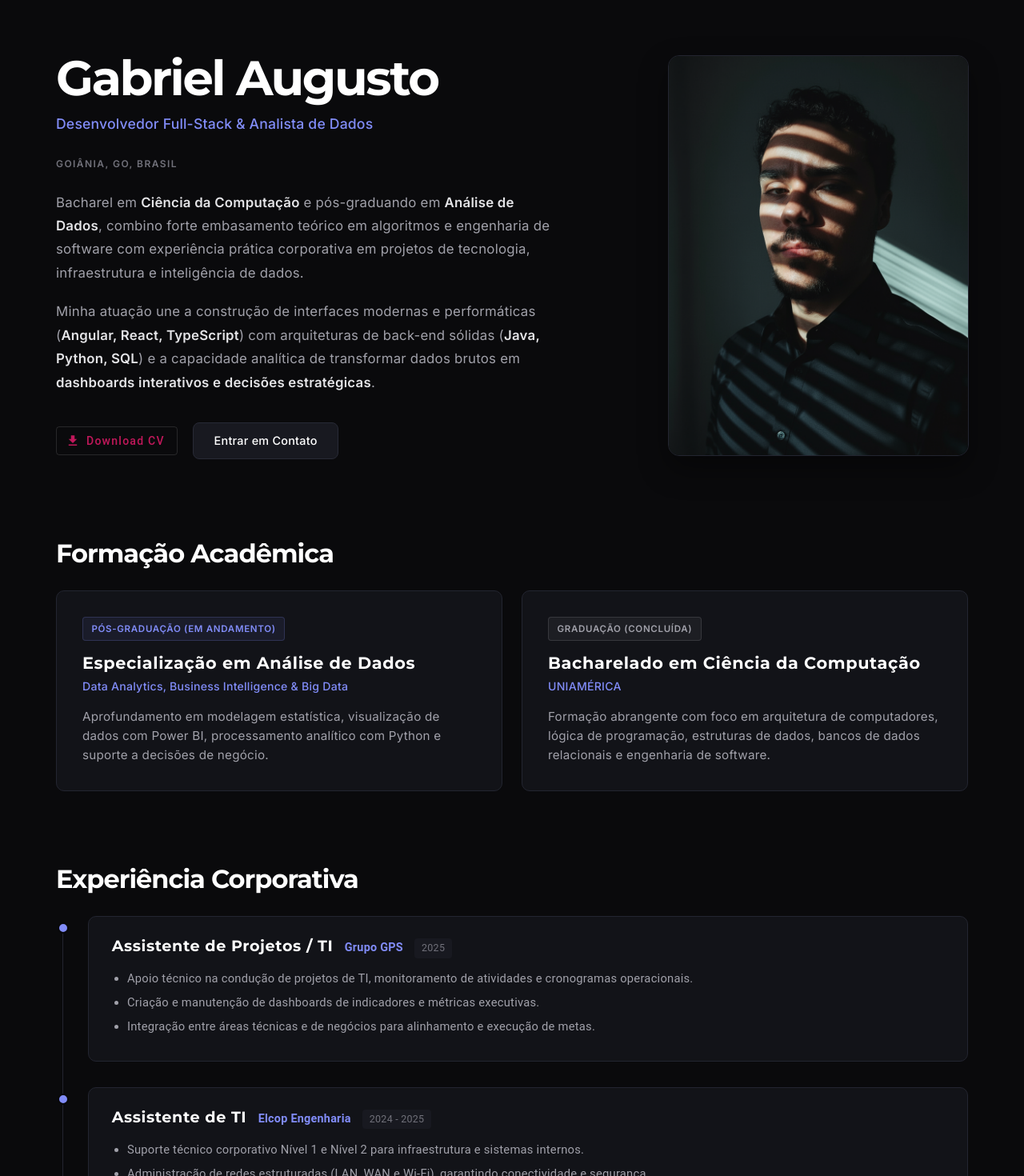
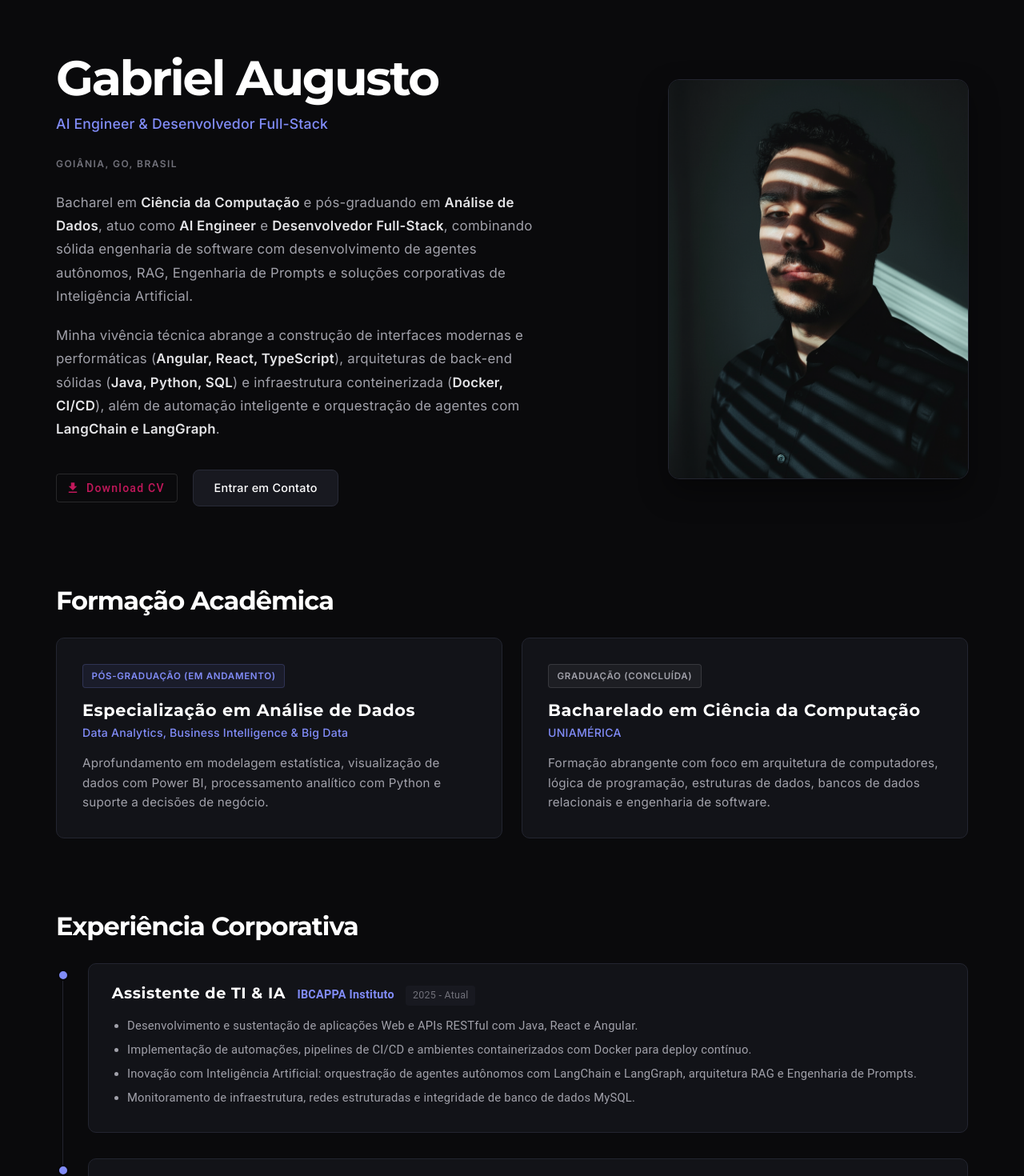
Before and after one commit to GabrielAraujodev/Gabriel-Augusto-Alves-de-Araujo, an Angular app: page /sobre in a window 1280 px wide. Shown: the part 100-1570 px from the top of the page at 80% size. Built offline with nearby package versions, Linux system fonts and the light colour scheme.

Commit message:
feat(sobre): atualizar bio para AI Engineer e adicionar experiencia no IBCAPPA Instituto

```diff
--- a/src/app/page/sobre/sobre.component.html
+++ b/src/app/page/sobre/sobre.component.html
@@ -3,14 +3,14 @@
   <section class="intro-section">
     <div class="intro-text">
       <h1 class="page-title" style="text-wrap: balance;">Gabriel Augusto</h1>
-      <h2 class="page-subtitle">Desenvolvedor Full-Stack &amp; Analista de Dados</h2>
+      <h2 class="page-subtitle">AI Engineer &amp; Desenvolvedor Full-Stack</h2>
       <div class="meta-location">Goiânia, GO, Brasil</div>
 
       <p>
-        Bacharel em <strong>Ciência da Computação</strong> e pós-graduando em <strong>Análise de Dados</strong>, combino forte embasamento teórico em algoritmos e engenharia de software com experiência prática corporativa em projetos de tecnologia, infraestrutura e inteligência de dados.
+        Bacharel em <strong>Ciência da Computação</strong> e pós-graduando em <strong>Análise de Dados</strong>, atuo como <strong>AI Engineer</strong> e <strong>Desenvolvedor Full-Stack</strong>, combinando sólida engenharia de software com desenvolvimento de agentes autônomos, RAG, Engenharia de Prompts e soluções corporativas de Inteligência Artificial.
       </p>
       <p>
-        Minha atuação une a construção de interfaces modernas e performáticas (<strong>Angular, React, TypeScript</strong>) com arquiteturas de back-end sólidas (<strong>Java, Python, SQL</strong>) e a capacidade analítica de transformar dados brutos em <strong>dashboards interativos e decisões estratégicas</strong>.
+        Minha vivência técnica abrange a construção de interfaces modernas e performáticas (<strong>Angular, React, TypeScript</strong>), arquiteturas de back-end sólidas (<strong>Java, Python, SQL</strong>) e infraestrutura conteinerizada (<strong>Docker, CI/CD</strong>), além de automação inteligente e orquestração de agentes com <strong>LangChain e LangGraph</strong>.
       </p>
 
       <div class="intro-actions">
@@ -52,6 +52,23 @@
   <section class="experience-section">
     <h3 class="section-title">Experiência Corporativa</h3>
     <div class="timeline">
+      <div class="timeline-item">
+        <div class="timeline-marker"></div>
+        <div class="timeline-content">
+          <div class="timeline-header">
+            <h4>Assistente de TI &amp; IA</h4>
+            <span class="timeline-company">IBCAPPA Instituto</span>
+            <span class="timeline-period">2025 - Atual</span>
+          </div>
+          <ul class="timeline-bullets">
+            <li>Desenvolvimento e sustentação de aplicações Web e APIs RESTful com Java, React e Angular.</li>
+            <li>Implementação de automações, pipelines de CI/CD e ambientes containerizados com Docker para deploy contínuo.</li>
+            <li>Inovação com Inteligência Artificial: orquestração de agentes autônomos com LangChain e LangGraph, arquitetura RAG e Engenharia de Prompts.</li>
+            <li>Monitoramento de infraestrutura, redes estruturadas e integridade de banco de dados MySQL.</li>
+          </ul>
+        </div>
+      </div>
+
       <div class="timeline-item">
         <div class="timeline-marker"></div>
         <div class="timeline-content">
```
